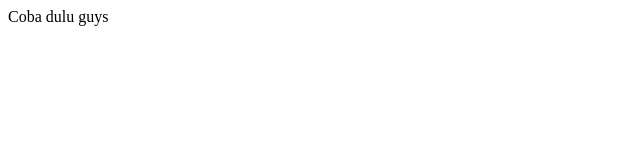
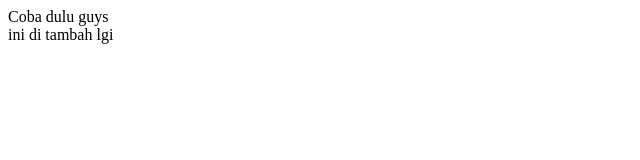
Before and after one commit to milia1921/milia1921.github.io, a plain HTML site: page index.html in a window 1280 px wide. Shown: the full height of the page, 0-640 px from the left. Drawn offline with Linux system fonts and the light colour scheme.

Commit message:
Update index.html

```diff
--- a/index.html
+++ b/index.html
@@ -7,5 +7,7 @@
 </head>
 <body>
     Coba dulu guys
+<br>
+    ini di tambah lgi
 </body>
 </html>
```
